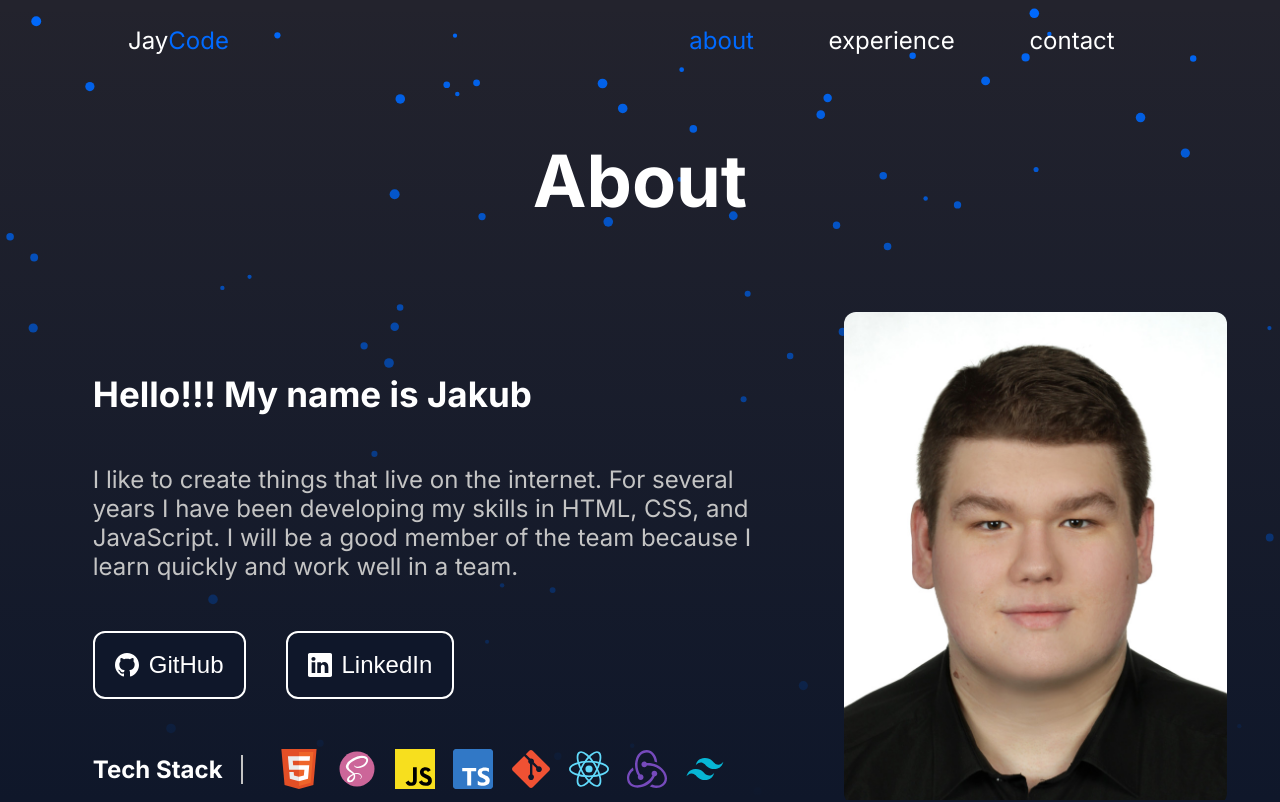
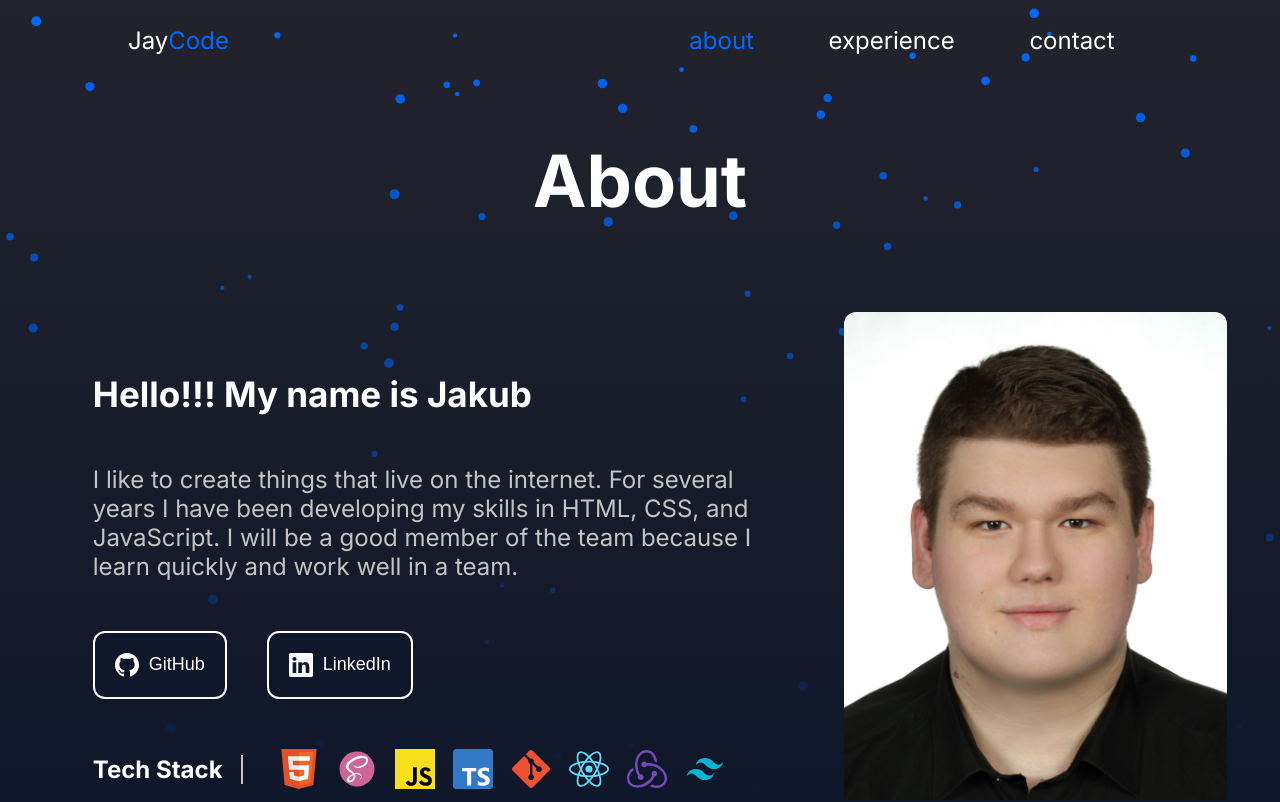
Before and after one commit to JayCodeGitHub/jaycode.pl, a Next.js app: page /about in a window 1280 px wide. Shown: the top 802 px of the page. Built offline with nearby package versions, Linux system fonts and the light colour scheme.

Commit message:
Fix social media button mobile view

```diff
--- a/src/components/socialMediaButton/socialMediaButton.styled.ts
+++ b/src/components/socialMediaButton/socialMediaButton.styled.ts
@@ -16,7 +16,7 @@ export const StyledWrapper = styled.button`
     background-color: ${({ theme }) => theme.tertiary};
     border: solid 2px ${({ theme }) => theme.white};
     border-radius: 1.2rem;
-    padding: .8rem 2rem;
+    padding: .6rem 1.5rem;
     width: 100%;
     transition: all 0.2s ease-in-out;
     svg {
@@ -26,4 +26,8 @@ export const StyledWrapper = styled.button`
         color: ${({ theme }) => theme.grey};
         border: solid 2px ${({ theme }) => theme.grey};
     }
+    ${({ theme }) => theme.mq.desktop}  {
+        font-size: ${({ theme }) => theme.font.size.xs};
+        padding: .8rem 2rem;
+    }
 `
```
